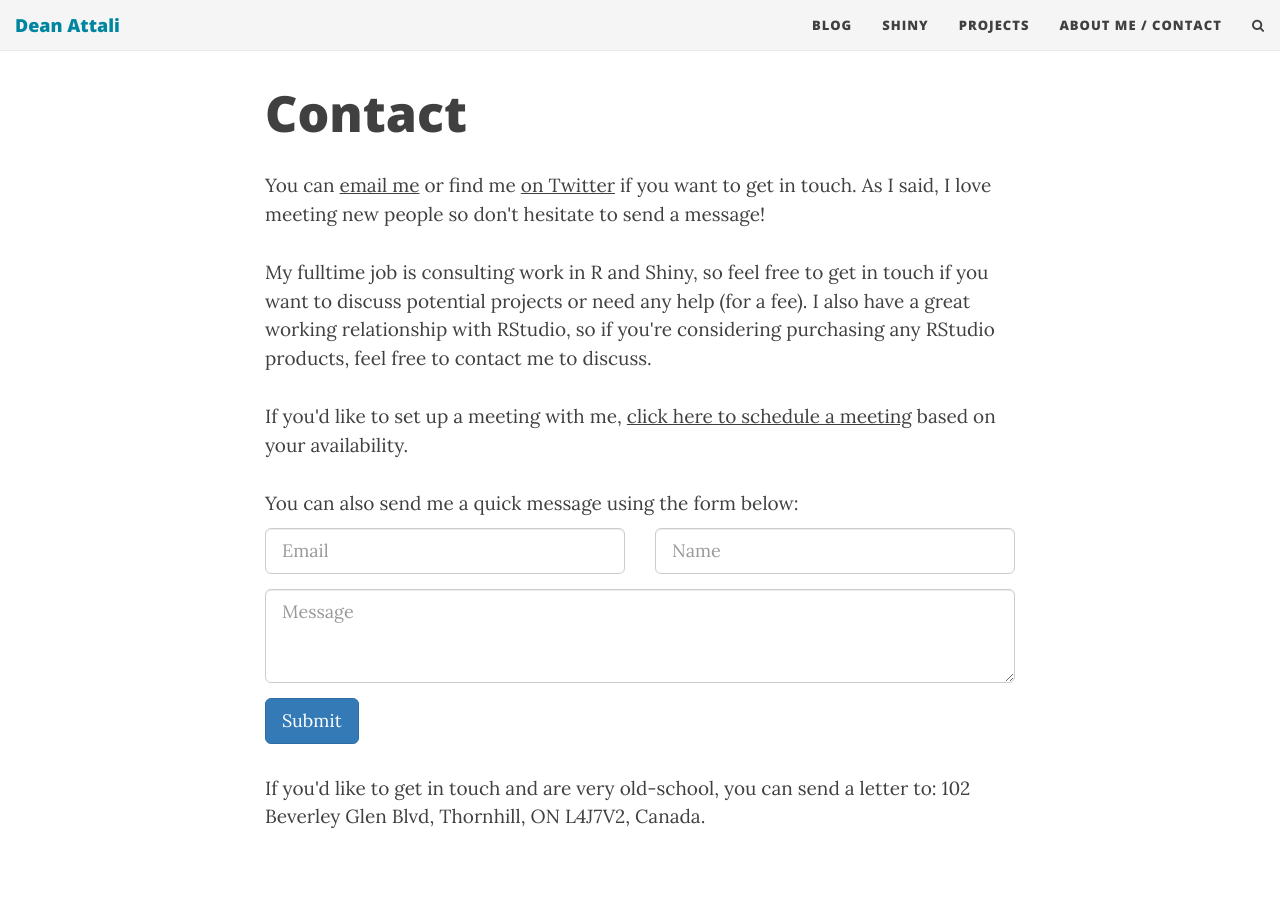
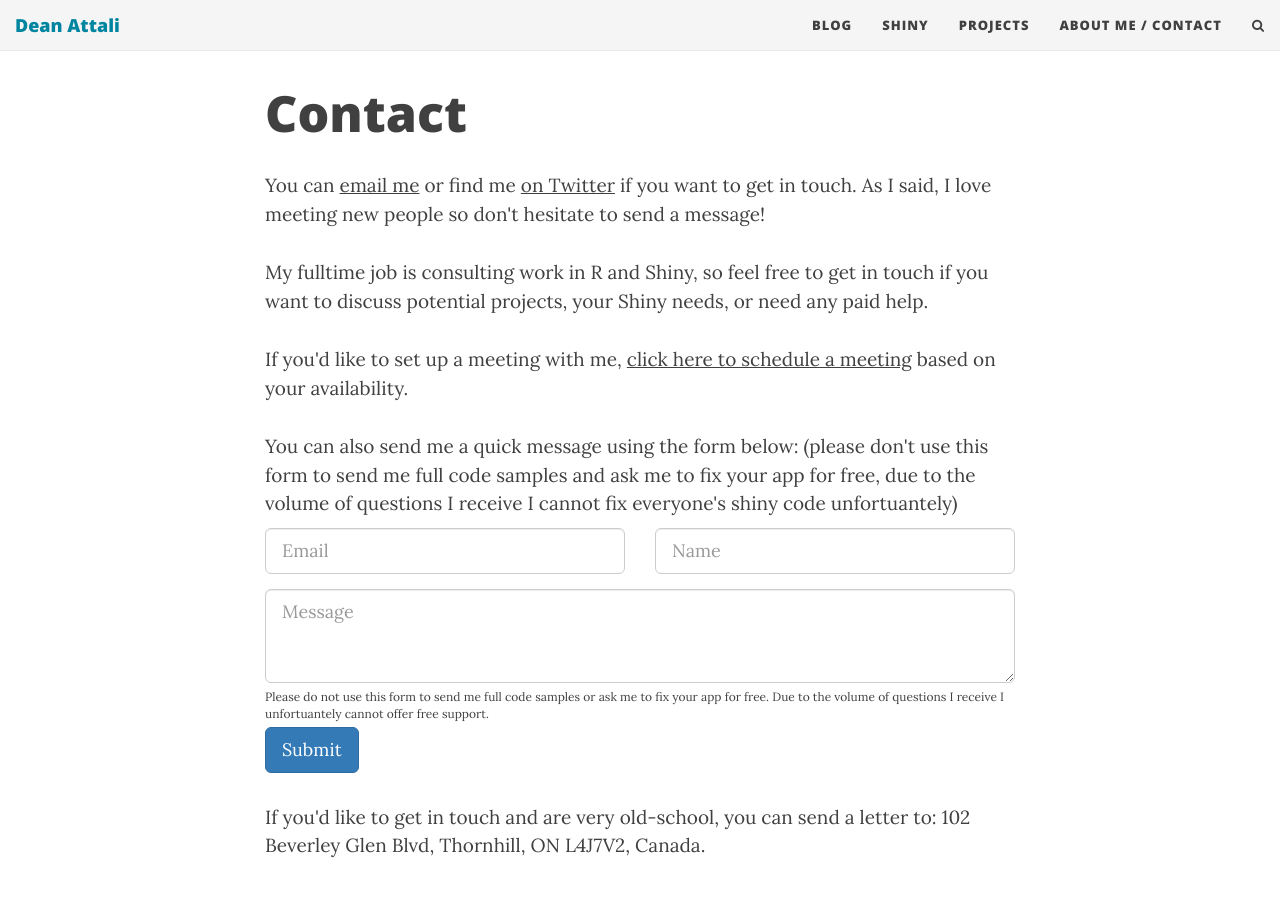
Before and after one commit to daattali/daattali.github.io, a Jekyll site: the page built from aboutme.html, in a window 1280 px wide and 900 px high, scrolled down 1084 px. Shown: the top 897 px of the window. Built offline with Jekyll 4.4.1, drawn with Linux system fonts in a browser that asks for light colours; nearby versions of some CDN libraries.

Commit message:
Update aboutme.html

```diff
--- a/aboutme.html
+++ b/aboutme.html
@@ -62,11 +62,11 @@ I will be away until Feb 6, with very limited time to work. My responses will be
 
 
 <p>You can <a href="mailto:dean@attalitech.com?subject=Hello from deanattali.com">email me</a> or find me <a href="https://twitter.com/daattali">on Twitter</a> if you want to get in touch. As I said, I love meeting new people so don't hesitate to send a message!</p>
-<p>My fulltime job is consulting work in R and Shiny, so feel free to get in touch if you want to discuss potential projects or need any help (for a fee). I also have a great working relationship with RStudio, so if you're considering purchasing any RStudio products, feel free to contact me to discuss.</p>
+<p>My fulltime job is consulting work in R and Shiny, so feel free to get in touch if you want to discuss potential projects, your Shiny needs, or need any paid help.</p>
 <p>If you'd like to set up a meeting with me, <a href="https://calendly.com/attalitech/meeting">click here to schedule a meeting</a> based on your availability.</p>
 
 <form action="https://formspree.io/dean@attalitech.com" method="POST" class="form" id="contact-form">
-  <p>You can also send me a quick message using the form below:</p>
+  <p>You can also send me a quick message using the form below: (please don't use this form to send me full code samples and ask me to fix your app for free, due to the volume of questions I receive  I cannot fix everyone's shiny code unfortuantely)</p>
   <div class="row">
     <div class="col-xs-6">
       <input type="email" name="_replyto" class="form-control input-lg" placeholder="Email" title="Email">
@@ -79,6 +79,9 @@ I will be away until Feb 6, with very limited time to work. My responses will be
   <textarea type="text" name="content" class="form-control input-lg" placeholder="Message" title="Message" required="required" rows="3"></textarea>
   <input type="text" name="_gotcha" style="display:none">
   <input type="hidden" name="_next" value="./aboutme?message=Your message was sent successfully, thanks!" />
+
+  <div style="font-size: 12px; margin: -10px 0 5px;">Please do not use this form to send me full code samples or ask me to fix your app for free. Due to the volume of questions I receive I unfortuantely cannot offer free support.</div>
+
   <button type="submit" class="btn btn-lg btn-primary">Submit</button>
 </form>
 
```
